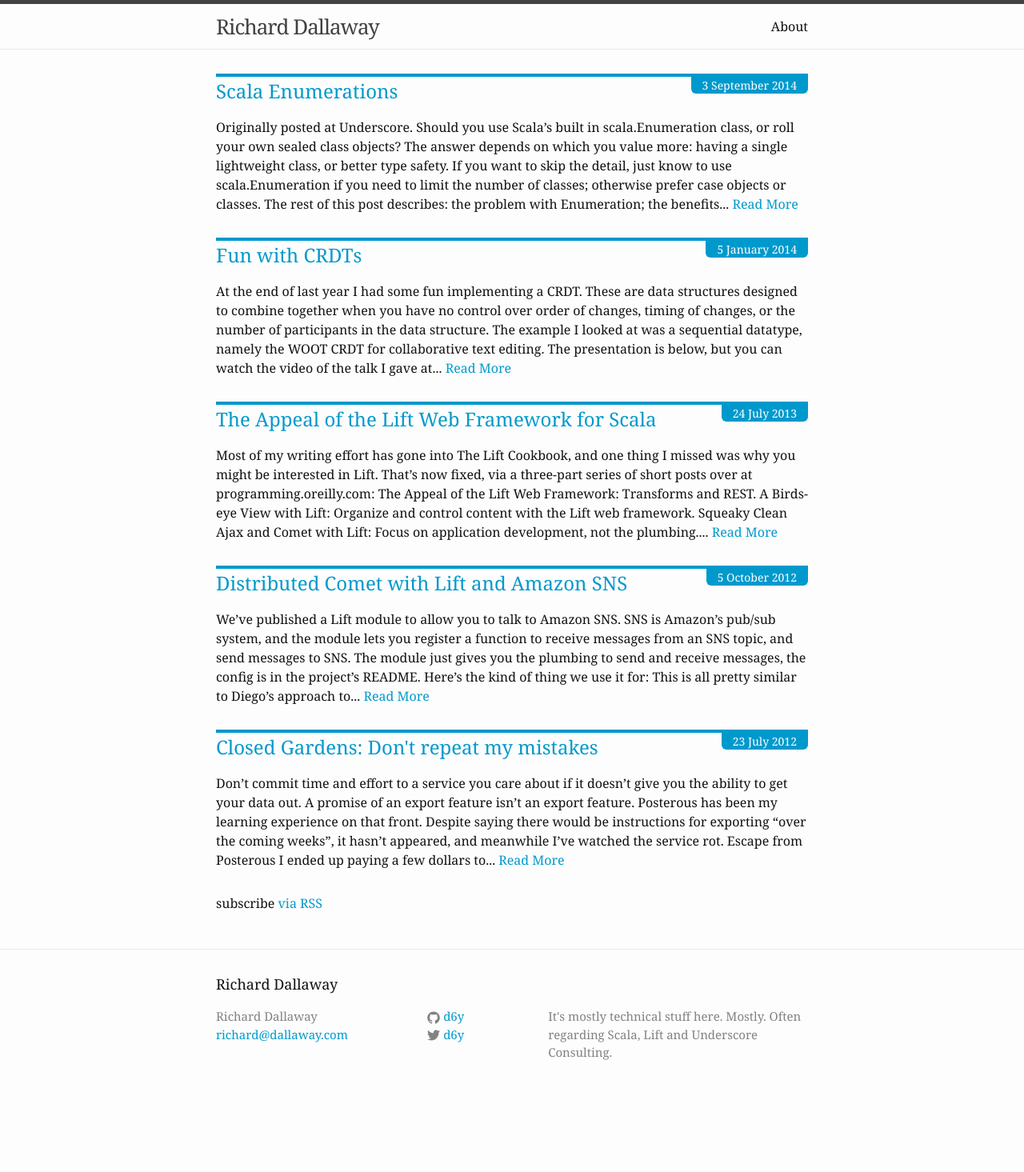
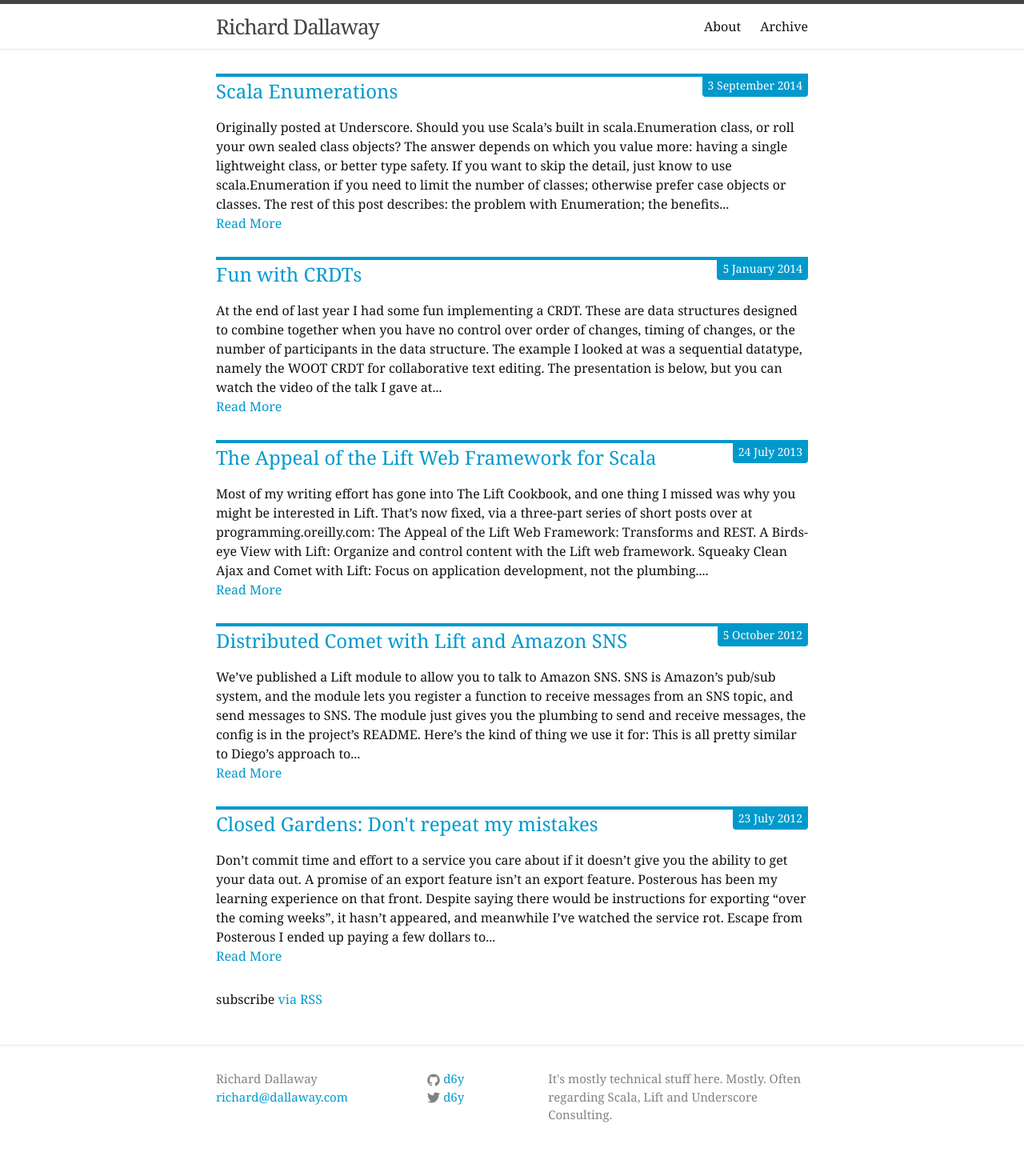
Before and after one commit to d6y/richard.dallaway.com, a Jekyll site: the page built from index.html, in a window 1280 px wide. Shown: the whole page at 80% size. Built offline with Jekyll 4.4.1, drawn with Linux system fonts in a browser that asks for light colours; before the commit the page ends 1387 px from its top, so only the background shows below that.

Commit message:
That'll do

```diff
--- a/_includes/footer.html
+++ b/_includes/footer.html
@@ -1,8 +1,6 @@
 <footer class="site-footer">
 
   <div class="wrapper">
-
-    <h2 class="footer-heading">{{ site.title }}</h2>
 
     <div class="footer-col-wrapper">
       <div class="footer-col  footer-col-1">
--- a/_layouts/post.html
+++ b/_layouts/post.html
@@ -5,7 +5,7 @@ layout: default
 
   <header class="post-header">
     <h1 class="post-title">{{ page.title }}</h1>
-    <p class="post-meta">{{ page.date | date: "%b %-d, %Y" }}{% if page.author %} • {{ page.author }}{% endif %}{% if page.meta %} • {{ page.meta }}{% endif %}</p>
+    <p class="xpost-meta">{{ page.date |  date: "%-d %B %Y" }}{% if page.meta %} • {{ page.meta }}{% endif %}</p>
   </header>
 
   <article class="post-content">
--- a/_sass/_layout.scss
+++ b/_sass/_layout.scss
@@ -156,6 +156,14 @@
     }
 }
 
+.hello {
+font-weight: bold;
+}
+
+.profile {
+    float: left;
+    margin-right: 1em;
+}
 
 
 /**
@@ -163,6 +171,7 @@
  */
 .page-content {
     padding: $spacing-unit 0;
+
 }
 
 .page-heading {
@@ -183,16 +192,15 @@
     font-size: $small-font-size;
     background-color: #0099CC;
     float: right;
-    padding-right: 1em;
-    padding-left: 1em;
+    padding-right: .5em;
+    padding-left: .5em;
+    padding-bottom: .25em;
     color: white;
-    -webkit-border-bottom-right-radius: 6px;
-    -webkit-border-bottom-left-radius: 6px;
-    -moz-border-radius-bottomright: 6px;
-    -moz-border-radius-bottomleft: 6px;
-    border-bottom-right-radius: 6px;
-    border-bottom-left-radius: 6px;
+    border-bottom-right-radius: 4px;
+    border-bottom-left-radius: 4px;
 }
+
+
 
 .post-link {
     display: block;
--- a/css/main.scss
+++ b/css/main.scss
@@ -14,7 +14,7 @@ $base-line-height: 1.5;
 $spacing-unit:     30px;
 
 $text-color:       #111;
-$background-color: #fdfdfd;
+$background-color: white;
 $brand-color:      #0099CC;
 
 $grey-color:       #828282;
--- a/index.html
+++ b/index.html
@@ -13,7 +13,11 @@ layout: default
           <a class="post-link" href="{{ post.url | prepend: site.baseurl }}">{{ post.title }}</a>
         </h2>
 
-      {{ post.content | strip_html | truncatewords:75}}  <a href="{{ post.url | prepend: site.baseurl }}">Read More</a>
+      {{ post.content | strip_html | truncatewords:75}}
+
+      <p>
+       <a href="{{ post.url | prepend: site.baseurl }}">Read More</a>
+      </p>
       </li>
     {% endfor %}
   </ul>
```
Also changed, not shown: about.md (+32 -3 lines), archive.md (added, +21 -0 lines), img/me.jpg (added), rss.xml (renamed from feed.xml).
